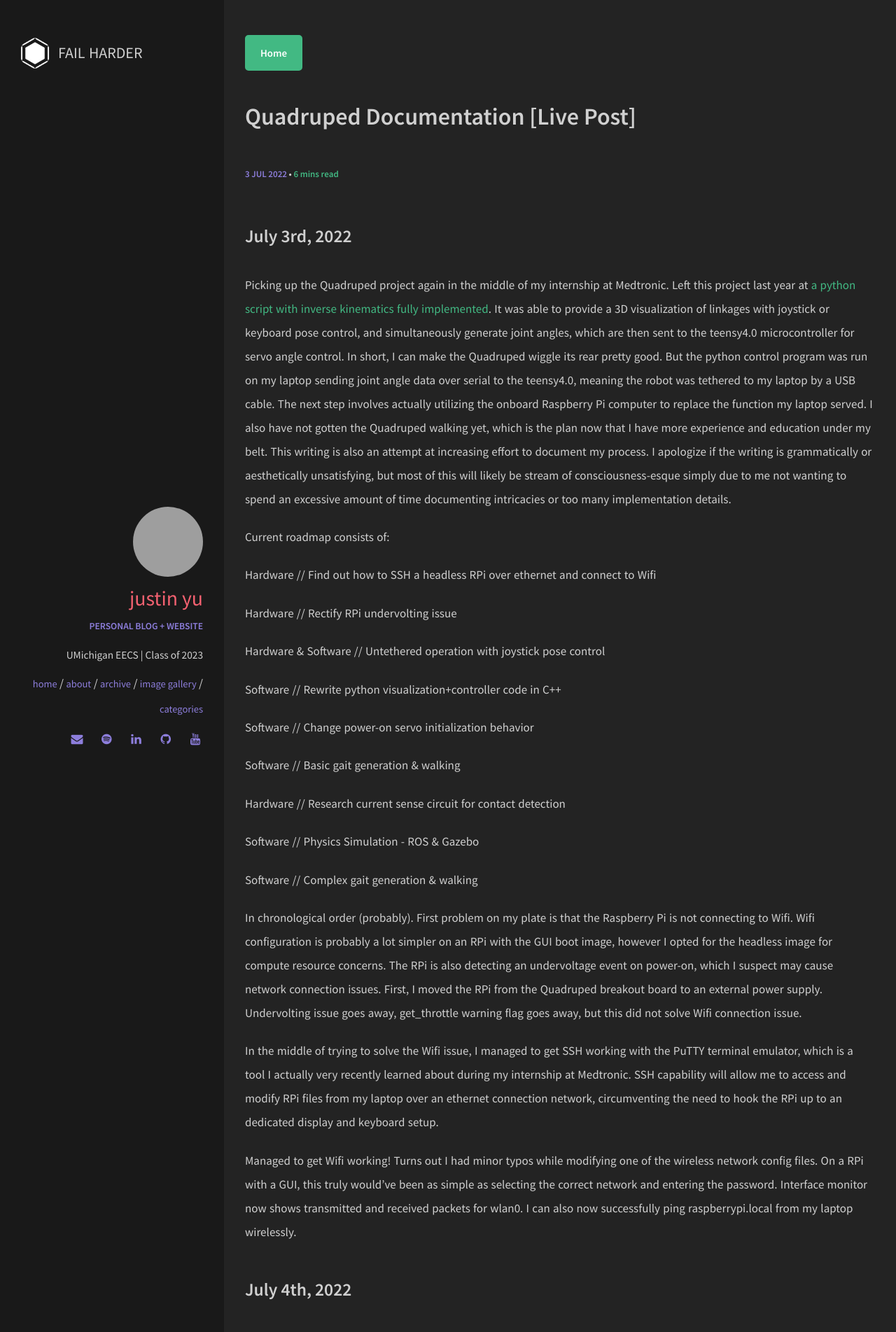
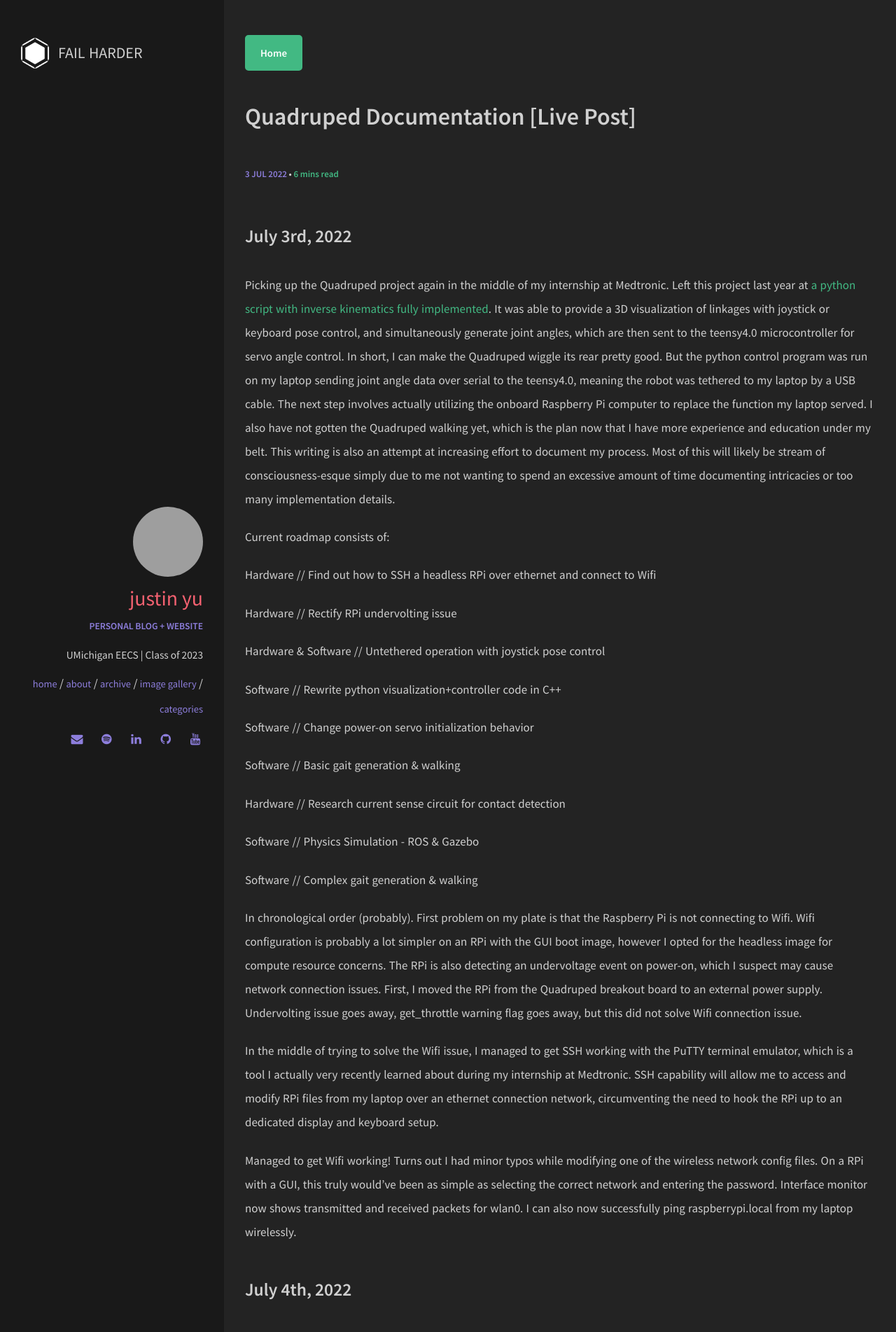
Before and after one commit to uynitsuj/uynitsuj.github.io, a Jekyll site: the page built from _posts/2022-07-03-quadruped-documentation.md, in a window 1280 px wide. Shown: the top 1903 px of the page at 70% size. Built offline with Jekyll 4.4.1, drawn with Linux system fonts in a browser that asks for light colours.

Commit message:
Update 2022-07-03-quadruped-documentation.md

```diff
--- a/_posts/2022-07-03-quadruped-documentation.md
+++ b/_posts/2022-07-03-quadruped-documentation.md
@@ -1,12 +1,12 @@
 ---
 layout: post
 title:  "Quadruped Documentation [Live Post]"
-excerpt: "More effort into documenting my process"
+excerpt: "More effort into documenting my engineering process"
 categories: [projects]
 image: IMG_5705.jpg
 ---
 ### July 3rd, 2022
-Picking up the Quadruped project again in the middle of my internship at Medtronic. Left this project last year at [a python script with inverse kinematics fully implemented](https://youtube.com/shorts/zvvzg43DtZo?feature=share). It was able to provide a 3D visualization of linkages with joystick or keyboard pose control, and simultaneously generate joint angles, which are then sent to the teensy4.0 microcontroller for servo angle control. In short, I can make the Quadruped wiggle its rear pretty good. But the python control program was run on my laptop sending joint angle data over serial to the teensy4.0, meaning the robot was tethered to my laptop by a USB cable. The next step involves actually utilizing the onboard Raspberry Pi computer to replace the function my laptop served. I also have not gotten the Quadruped walking yet, which is the plan now that I have more experience and education under my belt. This writing is also an attempt at increasing effort to document my process. I apologize if the writing is grammatically or aesthetically unsatisfying, but most of this will likely be stream of consciousness-esque simply due to me not wanting to spend an excessive amount of time documenting intricacies or too many implementation details.
+Picking up the Quadruped project again in the middle of my internship at Medtronic. Left this project last year at [a python script with inverse kinematics fully implemented](https://youtube.com/shorts/zvvzg43DtZo?feature=share). It was able to provide a 3D visualization of linkages with joystick or keyboard pose control, and simultaneously generate joint angles, which are then sent to the teensy4.0 microcontroller for servo angle control. In short, I can make the Quadruped wiggle its rear pretty good. But the python control program was run on my laptop sending joint angle data over serial to the teensy4.0, meaning the robot was tethered to my laptop by a USB cable. The next step involves actually utilizing the onboard Raspberry Pi computer to replace the function my laptop served. I also have not gotten the Quadruped walking yet, which is the plan now that I have more experience and education under my belt. This writing is also an attempt at increasing effort to document my process. Most of this will likely be stream of consciousness-esque simply due to me not wanting to spend an excessive amount of time documenting intricacies or too many implementation details.
 
 Current roadmap consists of:
 
```
